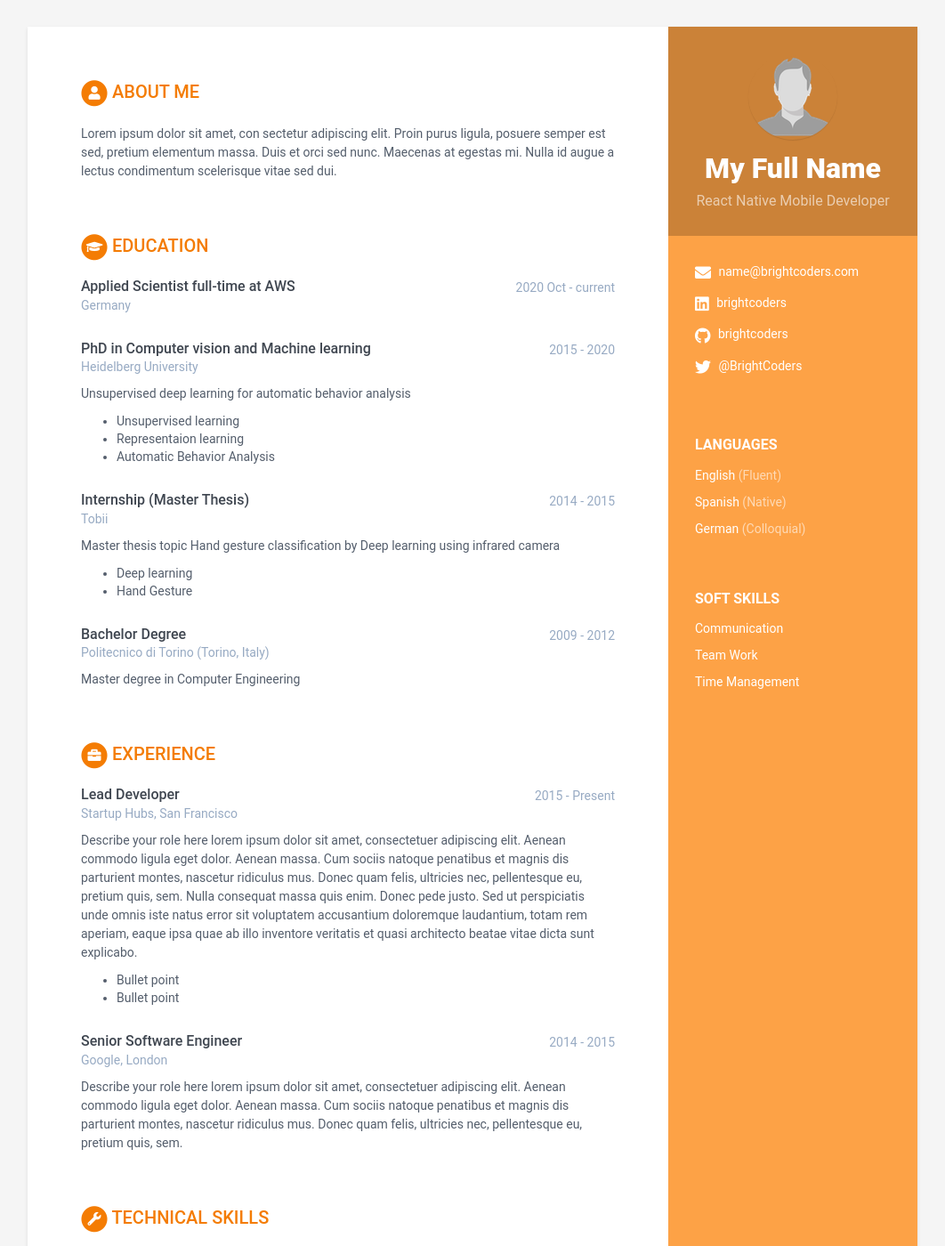
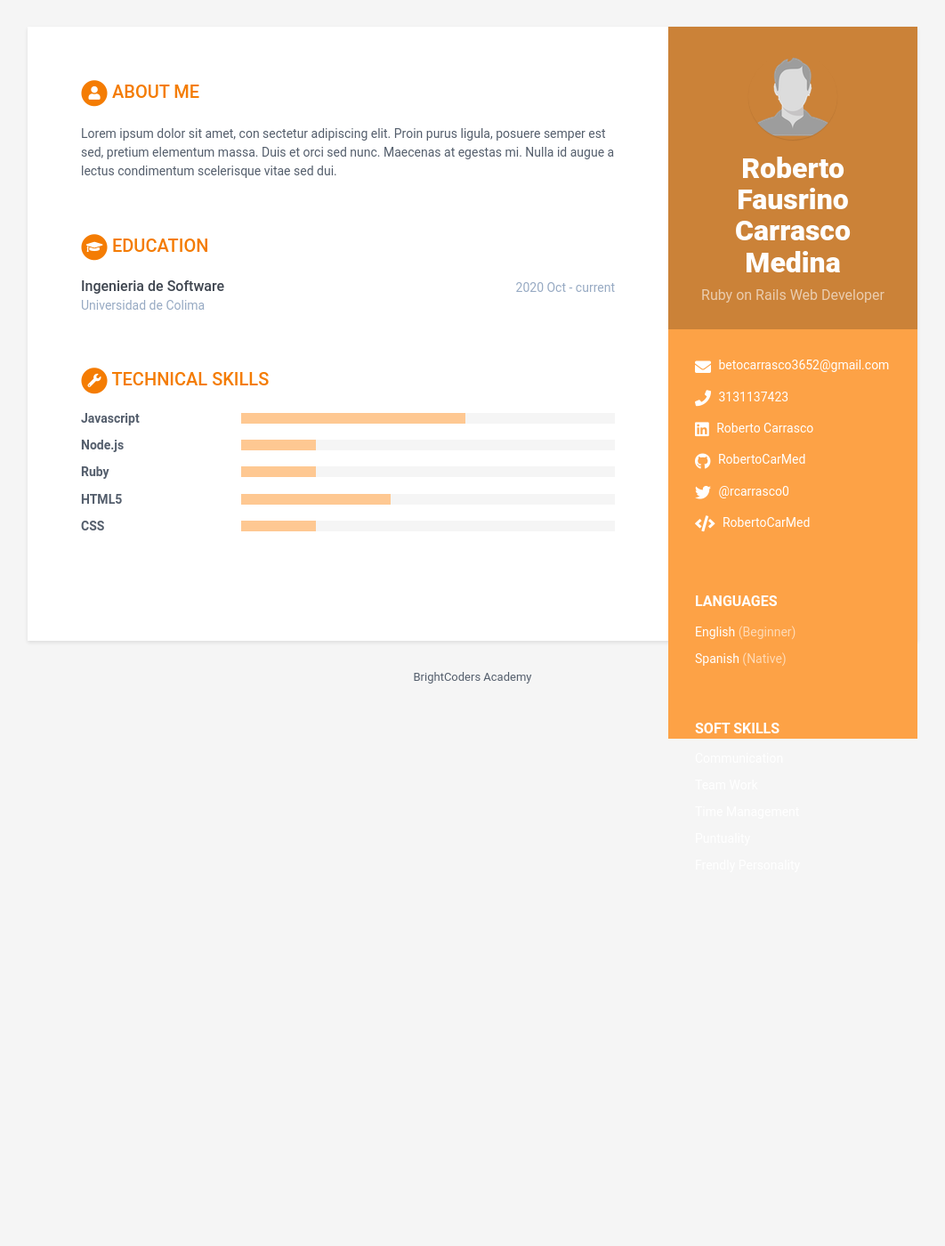
Before and after one commit to BC-MAY-21-ROR/kata-04-resume-RobertoCarMed, a Jekyll site: the page built from index.html, in a window 1280 px wide and 1400 px high. Shown: the whole window at 89% size, without its empty margins (109-1171 px from the left). Built offline with Jekyll 4.4.1, drawn with Linux system fonts in a browser that asks for light colours; some of the changed text lies outside the part shown.

Commit message:
Se agregaron mis datos personales

```diff
--- a/_data/data.yml
+++ b/_data/data.yml
@@ -7,33 +7,30 @@ sidebar:
   education: False # NO MODIFICAR
 
   # Profile information
-  name: My Full Name # Nombre completo
-  tagline: React Native Mobile Developer # React Native Mobile Developer ó Ruby on Rails Web Developer Según sea el caso
+  name: Roberto Fausrino Carrasco Medina # Nombre completo
+  tagline: Ruby on Rails Web Developer # React Native Mobile Developer ó Ruby on Rails Web Developer Según sea el caso
   avatar: profile.png # Colocar una imagen con tu foto de 100x100 pixels dentro de /assets/images
 
   # Actualiza tus datos de contacto
-  email: name@brightcoders.com
-  phone:
+  email: betocarrasco3652@gmail.com
+  phone: 3131137423
   website: # No agregar http://
-  linkedin: brightcoders
-  github: brightcoders
+  linkedin: Roberto Carrasco
+  github: RobertoCarMed
   gitlab:
   bitbucket:
-  twitter: '@BrightCoders'
+  twitter: '@rcarrasco0'
   stack-overflow: # Number/Username, e.g. 123456/alandoe
-  codewars:
+  codewars: RobertoCarMed
   goodreads: # Number-Username, e.g. 123456-alandoe
 
   # Actualiza según los idiomas y nieles que tienes. Agrega o Elimina según sea necesario.
   languages:
     - idiom: English
-      level: Fluent # Utiliza el resultado de tu examen oficial, o el nivel de acuerdo al modelo Dreyfus
+      level: Beginner # Utiliza el resultado de tu examen oficial, o el nivel de acuerdo al modelo Dreyfus
 
     - idiom: Spanish
       level: Native # Utiliza el resultado de tu examen oficial, o el nivel de acuerdo al modelo Dreyfus
-
-    - idiom: German
-      level: Colloquial
 
   # Registra aquí tus soft skills. Agrega o elimina según sea necesario
   interests:
@@ -46,6 +43,12 @@ sidebar:
     - item: Time Management
       link: # dejar en blanco
 
+    - item: Puntuality
+      link: # dejar en blanco
+
+    - item: Frendly Personality
+      link: # dejar en blanco
+
 # Registra aquí un resumen de tu perfil
 career-profile:
   title: About Me # NO MODIFICAR
@@ -54,63 +57,14 @@ career-profile:
 
 # Registra aquí tus estudios. Agrega o elimina según sea necesario
 educationcomplete:
-  - degree: Applied Scientist full-time at AWS
-    university: Germany
+  - degree: Ingenieria de Software
+    university: Universidad de Colima
     time: 2020 Oct - current
     details: |
 
-  - degree: PhD in Computer vision and Machine learning
-    university: Heidelberg University
-    time: 2015 - 2020
-    details: |
-      Unsupervised deep learning for automatic behavior analysis
-
-        - Unsupervised learning
-        - Representaion learning
-        - Automatic Behavior Analysis
-
-  - degree: Internship (Master Thesis)
-    university: Tobii
-    time: 2014 - 2015
-    details: |
-      Master thesis topic Hand gesture classification by Deep learning using infrared camera
-
-        - Deep learning
-        - Hand Gesture
-
-  - degree: Bachelor Degree
-    university: Politecnico di Torino (Torino, Italy)
-    time: 2009 - 2012
-    details: |
-      Master degree in Computer Engineering
-
 # Registra aquí tu experiencia. Agrega o elimina según sea necesario
 experiences:
-  - role: Lead Developer
-    time: 2015 - Present
-    company: Startup Hubs, San Francisco
-    details: |
-      Describe your role here lorem ipsum dolor sit amet, consectetuer
-      adipiscing elit. Aenean commodo ligula eget dolor. Aenean massa.
-      Cum sociis natoque penatibus et magnis dis parturient montes,
-      nascetur ridiculus mus. Donec quam felis, ultricies nec,
-      pellentesque eu, pretium quis, sem. Nulla consequat massa quis
-      enim. Donec pede justo. Sed ut perspiciatis unde omnis iste natus
-      error sit voluptatem accusantium doloremque laudantium, totam rem
-      aperiam, eaque ipsa quae ab illo inventore veritatis et quasi
-      architecto beatae vitae dicta sunt explicabo.
-        - Bullet point
-        - Bullet point
 
-  - role: Senior Software Engineer
-    time: 2014 - 2015
-    company: Google, London
-    details: |
-      Describe your role here lorem ipsum dolor sit amet, consectetuer
-      adipiscing elit. Aenean commodo ligula eget dolor. Aenean massa.
-      Cum sociis natoque penatibus et magnis dis parturient montes,
-      nascetur ridiculus mus. Donec quam felis, ultricies nec,
-      pellentesque eu, pretium quis, sem.
 
 # Registra aquí tus habilidades técnicas, para level utiliza:
 # 20% para Novice
@@ -122,23 +76,20 @@ skills:
   title: Technical Skills # NO MODIFICAR
 
   toolset:
-    - name: Python
+    - name: Javascript
+      level: 60%
+
+    - name: Node.js
       level: 20%
 
-    - name: PyTorch
+    - name: Ruby
+      level: 20%
+
+    - name: HTML5
       level: 40%
 
-    - name: Tensorflow
-      level: 60%
-
-    - name: Caffe
-      level: 80%
-
-    - name: Matlab
-      level: 100%
-
-    - name: C/C++
-      level: 40%
+    - name: CSS
+      level: 20%
 
 # NO MODIFICAR
 footer: >
```
